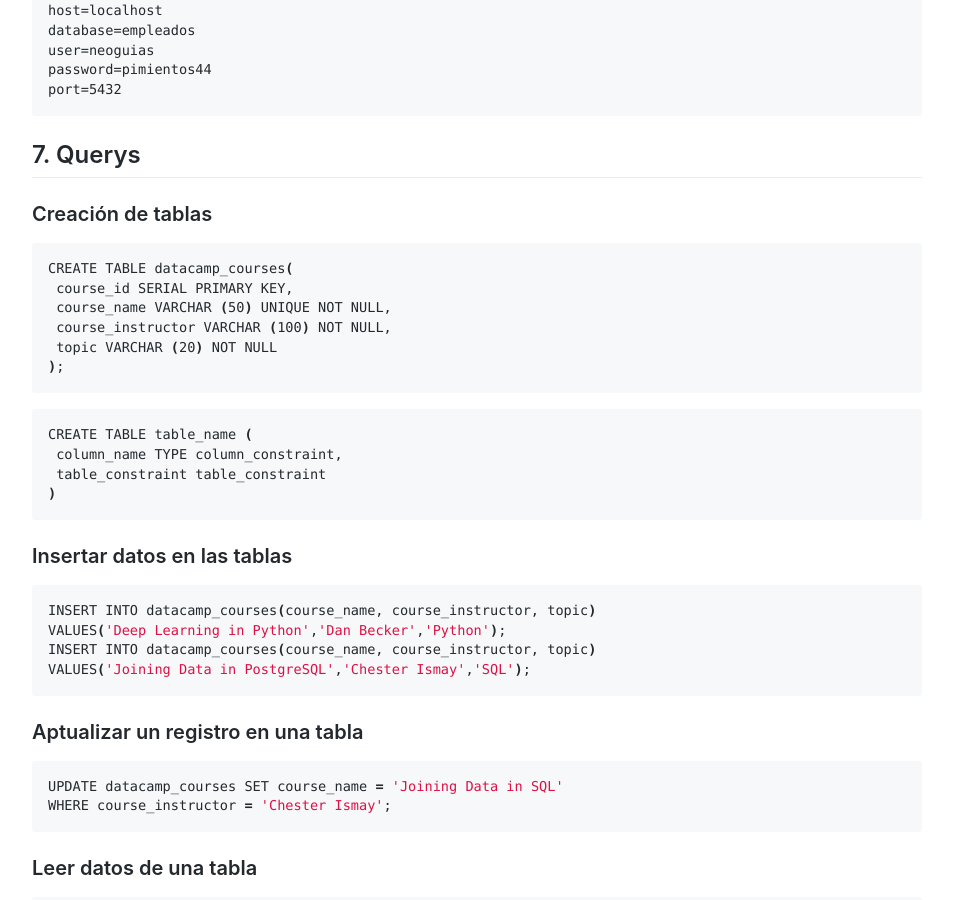
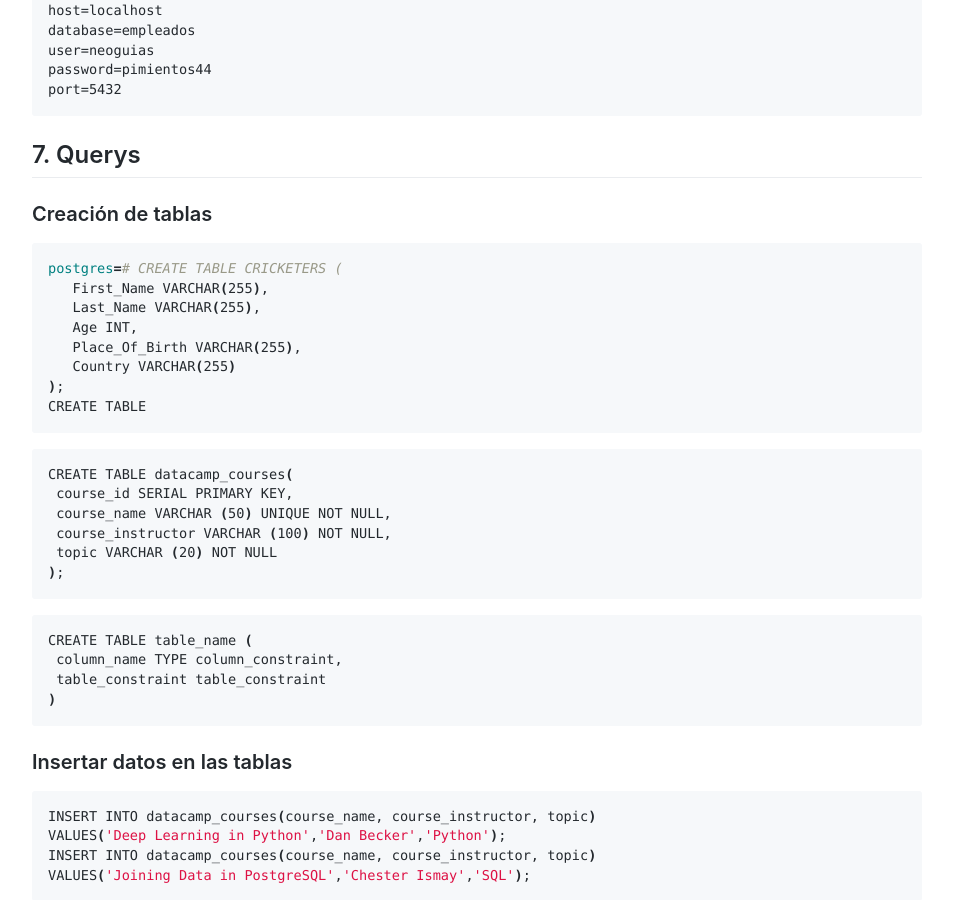
Before and after one commit to Akira3030/formacion, a Jekyll site: the page built from articulos/python-postgresql.md, in a window 1280 px wide and 900 px high, scrolled down 1834 px. Shown: the whole window, without its empty margins (163-1116 px from the left). Built offline with Jekyll 4.4.1, drawn with Linux system fonts in a browser that asks for light colours; emoji names are drawn with the system emoji font.

Commit message:
Update python-postgresql.md

````diff
--- a/articulos/python-postgresql.md
+++ b/articulos/python-postgresql.md
@@ -80,6 +80,17 @@
 ## 7. Querys
 
 ### Creación de tablas
+
+```bash
+postgres=# CREATE TABLE CRICKETERS (
+   First_Name VARCHAR(255),
+   Last_Name VARCHAR(255),
+   Age INT,
+   Place_Of_Birth VARCHAR(255),
+   Country VARCHAR(255)
+);
+CREATE TABLE
+```
 
 ```bash
 CREATE TABLE datacamp_courses(
````
